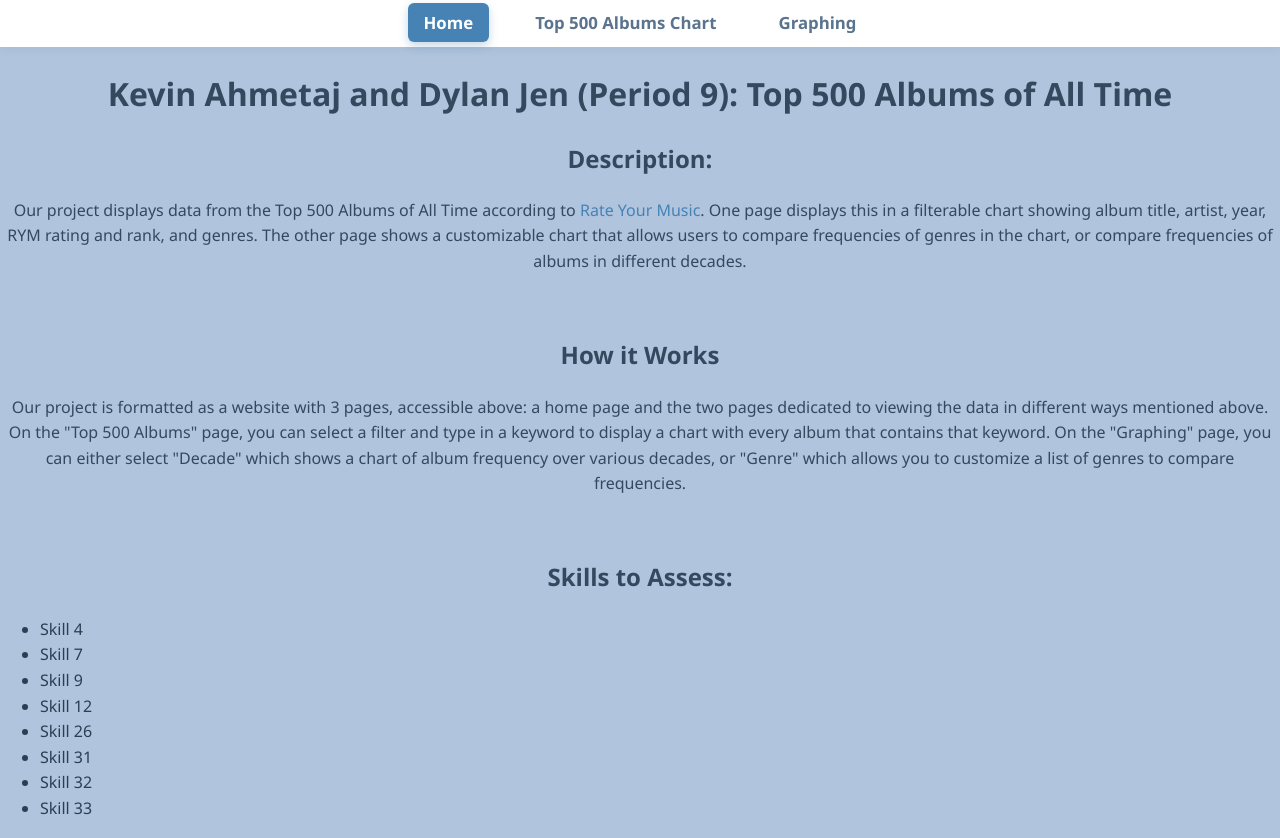
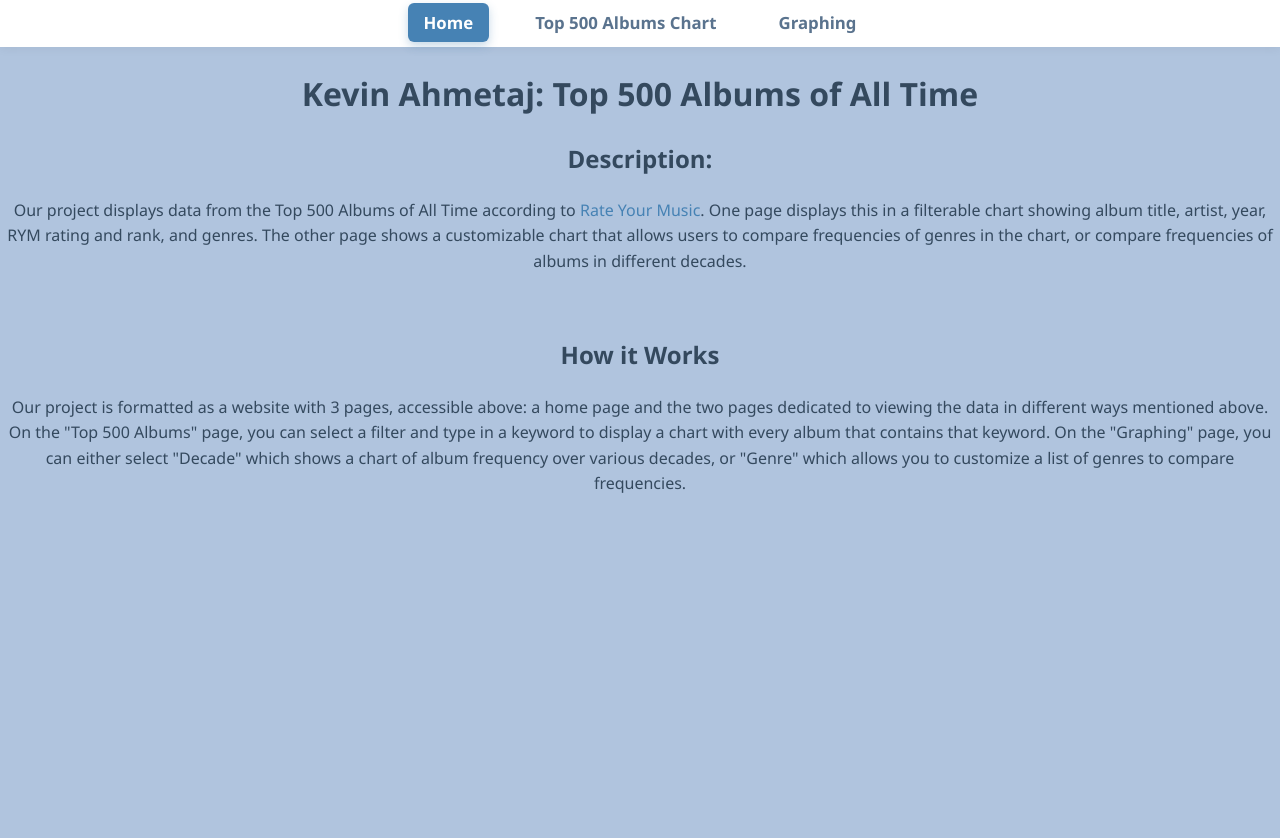
Before and after one commit to kevinahmetaj/Website1, a plain HTML site: page index.html in a window 1280 px wide. After the commit the page ends 800 px from the top, so only its background shows below. Drawn offline with Linux system fonts and the light colour scheme.

Commit message:
Update project title and remove skills assessment
Removed skills assessment section from the project description.

```diff
--- a/index.html
+++ b/index.html
@@ -15,24 +15,13 @@
       </ul>
     </nav>
     <div>
-      <h1>Kevin Ahmetaj and Dylan Jen (Period 9): Top 500 Albums of All Time</h1>
+      <h1>Kevin Ahmetaj: Top 500 Albums of All Time</h1>
       <h2>Description:</h2>
       <p>Our project displays data from the Top 500 Albums of All Time according to <a href="https://rateyourmusic.com/charts/top/album/all-time/">Rate Your Music</a>. One page displays this in a filterable chart showing album title, artist, year, RYM rating and rank, and genres. The other page shows a customizable chart that allows users to compare frequencies of genres in the chart, or compare frequencies of albums in different decades.</p>
       <br>
       <h2>How it Works</h2>
       <p>Our project is formatted as a website with 3 pages, accessible above: a home page and the two pages dedicated to viewing the data in different ways mentioned above. On the "Top 500 Albums" page, you can select a filter and type in a keyword to display a chart with every album that contains that keyword. On the "Graphing" page, you can either select "Decade" which shows a chart of album frequency over various decades, or "Genre" which allows you to customize a list of genres to compare frequencies.</p>
       <br>
-      <h2>Skills to Assess:</h2>
-      <ul>
-        <li>Skill 4</li>
-        <li>Skill 7</li>
-        <li>Skill 9</li>
-        <li>Skill 12</li>
-        <li>Skill 26</li>
-        <li>Skill 31</li>
-        <li>Skill 32</li>
-        <li>Skill 33</li>
-      </ul>
     </div>
   </body>
 </html>
```
